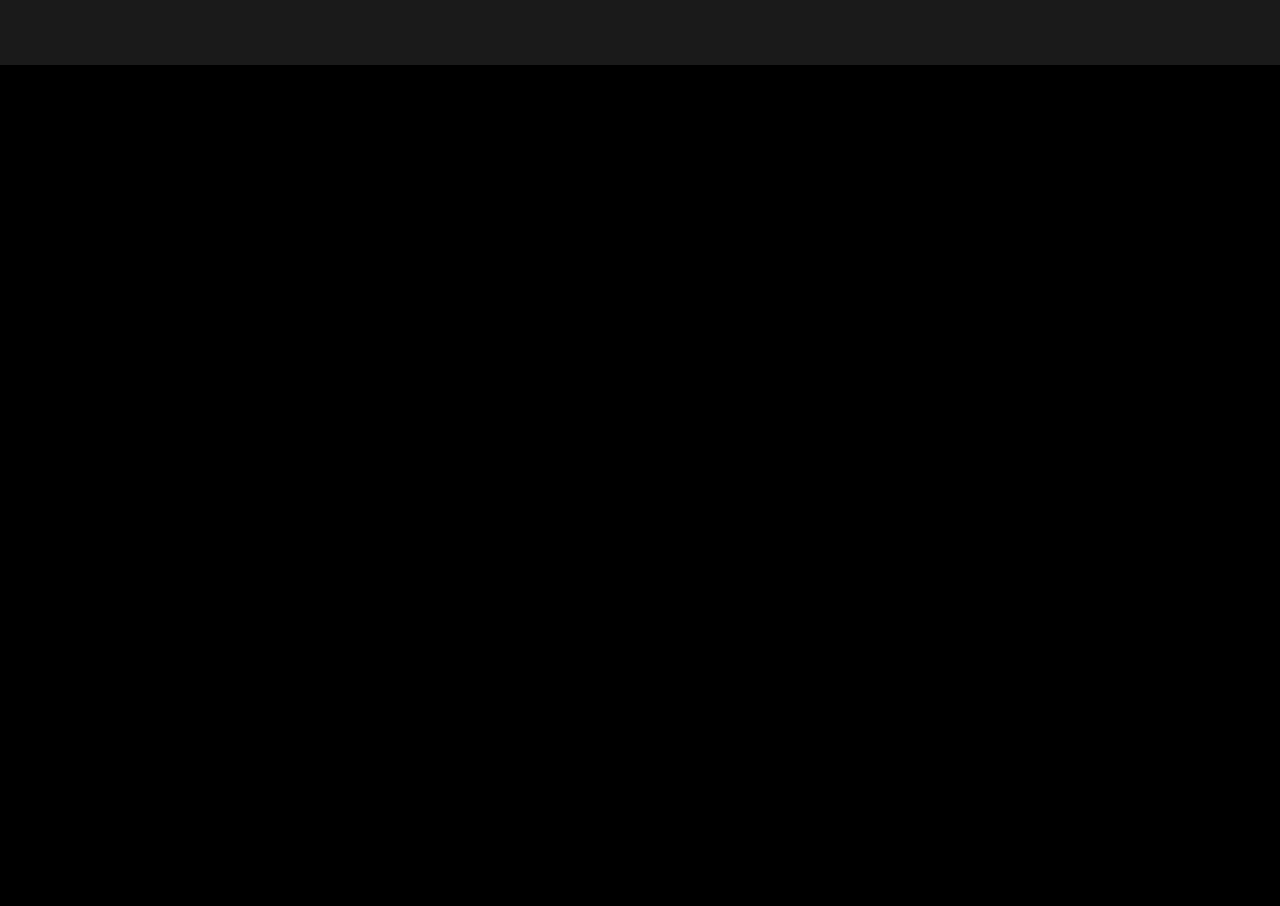
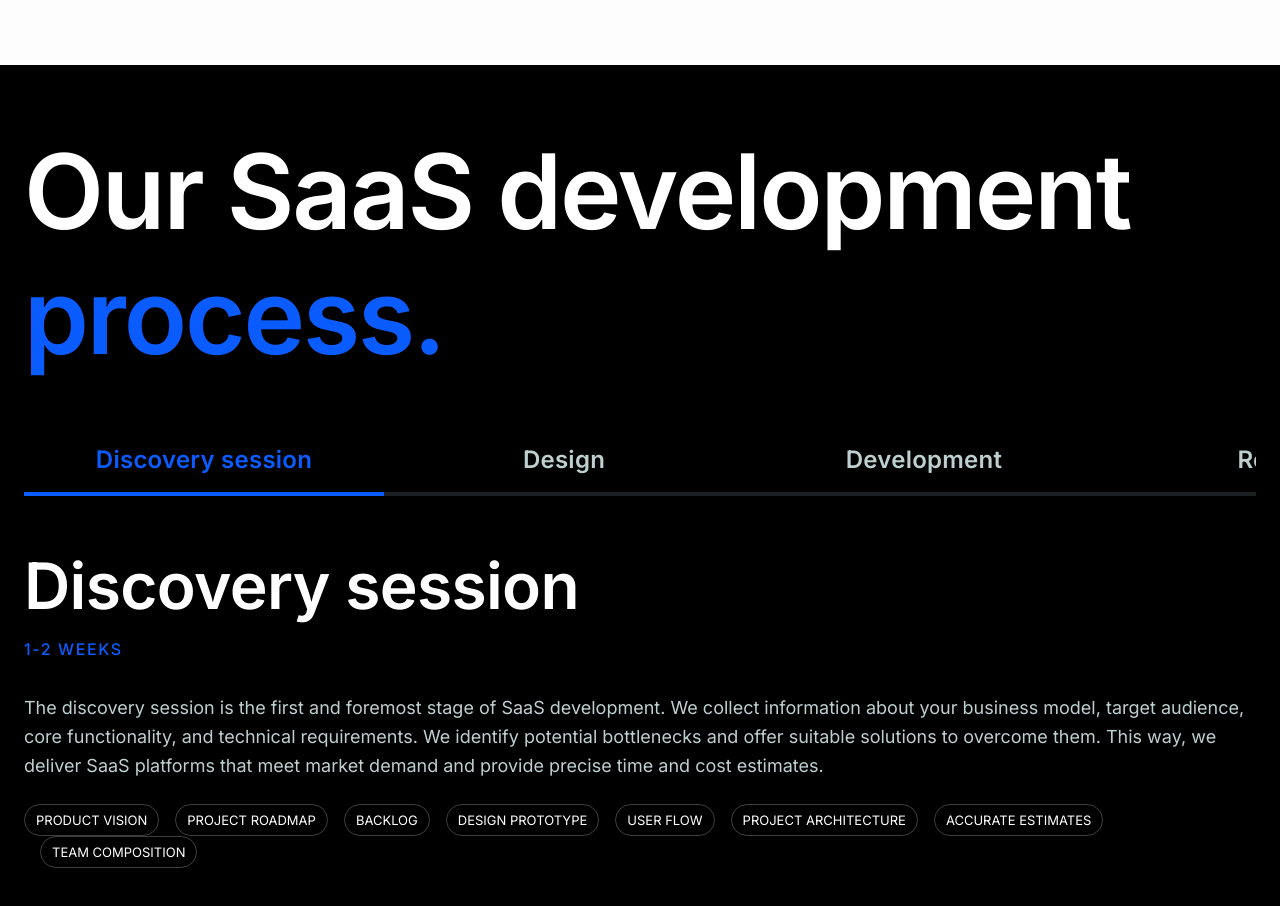
Before and after one commit to maksim-pokhiliy/codecraftr-website, a Next.js app: page / in a window 1280 px wide. Shown: the part 1560-2466 px from the top of the page. Before the commit the page ends 1625 px from the top, so only its background shows below. Built offline with nearby package versions, Linux system fonts and the light colour scheme.

Commit message:
feat: process section

```diff
--- /dev/null
+++ b/src/modules/home/components/process-section/index.tsx
@@ -0,0 +1 @@
+export { ProcessSection } from "./process-section";
--- /dev/null
+++ b/src/modules/home/components/process-section/process-section.tsx
@@ -0,0 +1,100 @@
+"use client";
+
+import { Tab, Tabs } from "@mui/material";
+import { useState } from "react";
+
+import { Section } from "@app/shared/components/ui/section";
+
+import { ProcessStepContent } from "./process-step-content";
+import { TabPanel } from "./tab-panel";
+
+const processSteps: ProcessStep[] = [
+  {
+    id: "discovery",
+    title: "Discovery session",
+    duration: "1-2 weeks",
+    description:
+      "The discovery session is the first and foremost stage of SaaS development. We collect information about your business model, target audience, core functionality, and technical requirements. We identify potential bottlenecks and offer suitable solutions to overcome them. This way, we deliver SaaS platforms that meet market demand and provide precise time and cost estimates.",
+    deliverables: [
+      "PRODUCT VISION",
+      "PROJECT ROADMAP",
+      "BACKLOG",
+      "DESIGN PROTOTYPE",
+      "USER FLOW",
+      "PROJECT ARCHITECTURE",
+      "ACCURATE ESTIMATES",
+      "TEAM COMPOSITION",
+    ],
+  },
+  {
+    id: "design",
+    title: "Design",
+    duration: "2-3 weeks",
+    description:
+      "Once SaaS requirements are documented, our UX/UI team analyzes them to ensure correct information architecture. We create wireframes showcasing key screens and interface elements, then convert them into clickable prototypes for first user interaction. These prototypes are then developed into the final UI design optimized for SaaS workflows.",
+    deliverables: [
+      "DESIGN ESTIMATES",
+      "UX FLOW",
+      "MOCKUPS",
+      "USER STORIES",
+      "UI DESIGN",
+      "CUSTOM THEMES AND ICONS",
+    ],
+  },
+  {
+    id: "development",
+    title: "Development",
+    duration: "4-6 weeks",
+    description:
+      "Our SaaS development process follows Agile principles to minimize risks and ensure constant improvement. We divide development into short sprints with task prioritization, MERN stack implementation, and thorough testing. Each functionality is tested by QA engineers before release to production, ensuring high-quality SaaS platforms.",
+    deliverables: ["PLAN", "DESIGN", "DEVELOP", "TEST", "DEMO", "LAUNCH"],
+  },
+  {
+    id: "release",
+    title: "Release",
+    duration: "1 week",
+    description:
+      "Release involves distributing your SaaS platform to end-users. This final development stage occurs when all bugs are fixed and enhancements are complete. We deploy your solution to production and create release notes with vital information about fixes and improvements to help engage users and raise awareness.",
+    deliverables: ["DEPLOY", "BUG FIX", "DOCUMENTATION"],
+  },
+  {
+    id: "support",
+    title: "Support",
+    duration: "Ongoing",
+    description:
+      "To ensure your SaaS platform remains bug-free and accessible 24/7, we provide comprehensive support and maintenance services. We continuously improve your product with new features to satisfy growing user demands. You can purchase monthly support hours or collect tasks for efficient batch processing.",
+    deliverables: ["MAINTANENCE", "QA", "ADJUSTMENT"],
+  },
+];
+
+interface ProcessStep {
+  id: string;
+  title: string;
+  duration: string;
+  description: string;
+  deliverables: string[];
+}
+
+export function ProcessSection() {
+  const [value, setValue] = useState(0);
+
+  const handleChange = (_: React.SyntheticEvent, newValue: number) => {
+    setValue(newValue);
+  };
+
+  return (
+    <Section title="Our SaaS development" highlighted="process.">
+      <Tabs value={value} onChange={handleChange} variant="scrollable" scrollButtons="auto">
+        {processSteps.map((step) => (
+          <Tab key={step.id} label={step.title} />
+        ))}
+      </Tabs>
+
+      {processSteps.map((step, index) => (
+        <TabPanel key={step.id} value={value} index={index}>
+          <ProcessStepContent step={step} />
+        </TabPanel>
+      ))}
+    </Section>
+  );
+}
--- /dev/null
+++ b/src/modules/home/components/process-section/process-step-content.tsx
@@ -0,0 +1,47 @@
+"use client";
+
+import { Chip, Stack, Typography } from "@mui/material";
+
+interface ProcessStep {
+  id: string;
+  title: string;
+  duration: string;
+  description: string;
+  deliverables: string[];
+}
+
+interface ProcessStepContentProps {
+  step: ProcessStep;
+}
+
+export function ProcessStepContent({ step }: ProcessStepContentProps) {
+  return (
+    <Stack spacing={3}>
+      <Stack>
+        <Typography variant="h2" component="h2">
+          {step.title}
+        </Typography>
+
+        <Typography variant="overline" color="primary">
+          {step.duration}
+        </Typography>
+      </Stack>
+
+      <Typography variant="body1" color="text.secondary">
+        {step.description}
+      </Typography>
+
+      <Stack
+        direction="row"
+        spacing={2}
+        sx={{
+          flexWrap: "wrap",
+        }}
+      >
+        {step.deliverables.map((deliverable) => (
+          <Chip key={deliverable} label={deliverable} variant="outlined" size="medium" />
+        ))}
+      </Stack>
+    </Stack>
+  );
+}
--- /dev/null
+++ b/src/modules/home/components/process-section/tab-panel.tsx
@@ -0,0 +1,14 @@
+"use client";
+
+import { Box } from "@mui/material";
+import { ReactNode } from "react";
+
+interface TabPanelProps {
+  children?: ReactNode;
+  index: number;
+  value: number;
+}
+
+export function TabPanel({ children, value, index }: TabPanelProps) {
+  return <Box hidden={value !== index}>{value === index && children}</Box>;
+}
--- a/src/modules/home/components/statistics-section/statistics-section.tsx
+++ b/src/modules/home/components/statistics-section/statistics-section.tsx
@@ -30,7 +30,7 @@ const statistics: Statistic[] = [
 
 export function StatisticsSection() {
   return (
-    <Section title="Codecraftr by the" highlighted="numbers." variant="paper">
+    <Section title="Codecraftr by the" highlighted="numbers." variant="light">
       <Grid container spacing={{ xs: 4, md: 0 }}>
         {statistics.map((stat, index) => (
           <Grid key={index} size={{ xs: 12, sm: 6, md: 12 / statistics.length }}>
@@ -46,9 +46,7 @@ export function StatisticsSection() {
                 {stat.value}
               </Typography>
 
-              <Typography variant="body1" component="span">
-                {stat.label}
-              </Typography>
+              <Typography variant="body1">{stat.label}</Typography>
             </Stack>
           </Grid>
         ))}
--- a/src/modules/home/index.tsx
+++ b/src/modules/home/index.tsx
@@ -1,6 +1,7 @@
 "use client";
 
 import { HeroSection } from "./components/hero-section";
+import { ProcessSection } from "./components/process-section";
 import { StatisticsSection } from "./components/statistics-section";
 
 export function HomePage() {
@@ -8,6 +9,7 @@ export function HomePage() {
     <>
       <HeroSection />
       <StatisticsSection />
+      <ProcessSection />
     </>
   );
 }
--- a/src/shared/components/ui/section/index.tsx
+++ b/src/shared/components/ui/section/index.tsx
@@ -3,7 +3,31 @@
 import { Container, ContainerProps, Stack, StackProps, Typography } from "@mui/material";
 import { ReactNode } from "react";
 
-type SectionVariant = "default" | "paper";
+const getBackgroundColor = (variant: SectionVariant) => {
+  switch (variant) {
+    case "light":
+      return "grey.50";
+    case "primary":
+      return "primary.main";
+    case "dark":
+    default:
+      return "background.default";
+  }
+};
+
+const getTextColor = (variant: SectionVariant) => {
+  switch (variant) {
+    case "light":
+      return "background.default";
+    case "primary":
+      return "primary.contrastText";
+    case "dark":
+    default:
+      return "text.primary";
+  }
+};
+
+type SectionVariant = "dark" | "light" | "primary";
 
 interface SectionProps extends Omit<StackProps, "children" | "maxWidth"> {
   children: ReactNode;
@@ -17,18 +41,17 @@ export function Section({
   children,
   title,
   highlighted,
-  variant = "default",
+  variant = "dark",
   maxWidth = "xl",
   ...stackProps
 }: SectionProps) {
-  const bgcolor = variant === "paper" ? "background.paper" : "background.default";
-
   return (
     <Stack
       component="section"
       sx={{
         py: { xs: 4, md: 8 },
-        bgcolor,
+        bgcolor: getBackgroundColor(variant),
+        color: getTextColor(variant),
       }}
       {...stackProps}
     >
@@ -38,7 +61,11 @@ export function Section({
             <Typography variant="h1">
               {title}
               {highlighted && (
-                <Typography component="span" variant="h1" color="primary">
+                <Typography
+                  component="span"
+                  variant="h1"
+                  color={variant === "primary" ? "primary.contrastText" : "primary.main"}
+                >
                   {" "}
                   {highlighted}
                 </Typography>
--- a/src/shared/theme/components/index.ts
+++ b/src/shared/theme/components/index.ts
@@ -1,9 +1,13 @@
 "use client";
 
 import { card as MuiPaper } from "./card";
+import { tab as MuiTab } from "./tab";
+import { tabs as MuiTabs } from "./tabs";
 import { typography as MuiTypography } from "./typography";
 
 export const components = {
   MuiPaper,
+  MuiTab,
+  MuiTabs,
   MuiTypography,
 };
--- /dev/null
+++ b/src/shared/theme/components/tab.ts
@@ -0,0 +1,22 @@
+"use client";
+
+import { Components, Theme } from "@mui/material";
+
+export const tab: Components<Theme>["MuiTab"] = {
+  styleOverrides: {
+    root: ({ theme }) => ({
+      ...theme.typography.h5,
+      padding: theme.spacing(2, 4),
+      borderBottom: `4px solid ${theme.palette.secondary.main}`,
+      width: "100%",
+      transition: theme.transitions.create(["color", "background-color"], {
+        duration: theme.transitions.duration.shortest,
+        easing: theme.transitions.easing.easeOut,
+      }),
+
+      "&:hover": {
+        backgroundColor: theme.palette.action.hover,
+      },
+    }),
+  },
+};
--- /dev/null
+++ b/src/shared/theme/components/tabs.ts
@@ -0,0 +1,11 @@
+"use client";
+
+import { Components, Theme } from "@mui/material";
+
+export const tabs: Components<Theme>["MuiTabs"] = {
+  styleOverrides: {
+    indicator: {
+      height: 4,
+    },
+  },
+};
--- a/src/shared/theme/palette.ts
+++ b/src/shared/theme/palette.ts
@@ -20,14 +20,14 @@ export const palette: ThemeOptions["palette"] = {
   },
 
   text: {
-    primary: "#ffffff", // БЕЛЫЙ текст
-    secondary: "#becfcf", // светло-серый
+    primary: "#ffffff",
+    secondary: "#becfcf",
     disabled: "#7e8888",
   },
 
   background: {
-    default: "#000000", // ТЕМНЫЙ фон
-    paper: "#1a1a1a", // еще темнее для карточек
+    default: "#000000",
+    paper: "#1a1a1a",
   },
 
   success: {
```
Also changed, not shown: src/modules/home/components/hero-section/service-card.tsx (+11 -6 lines).
